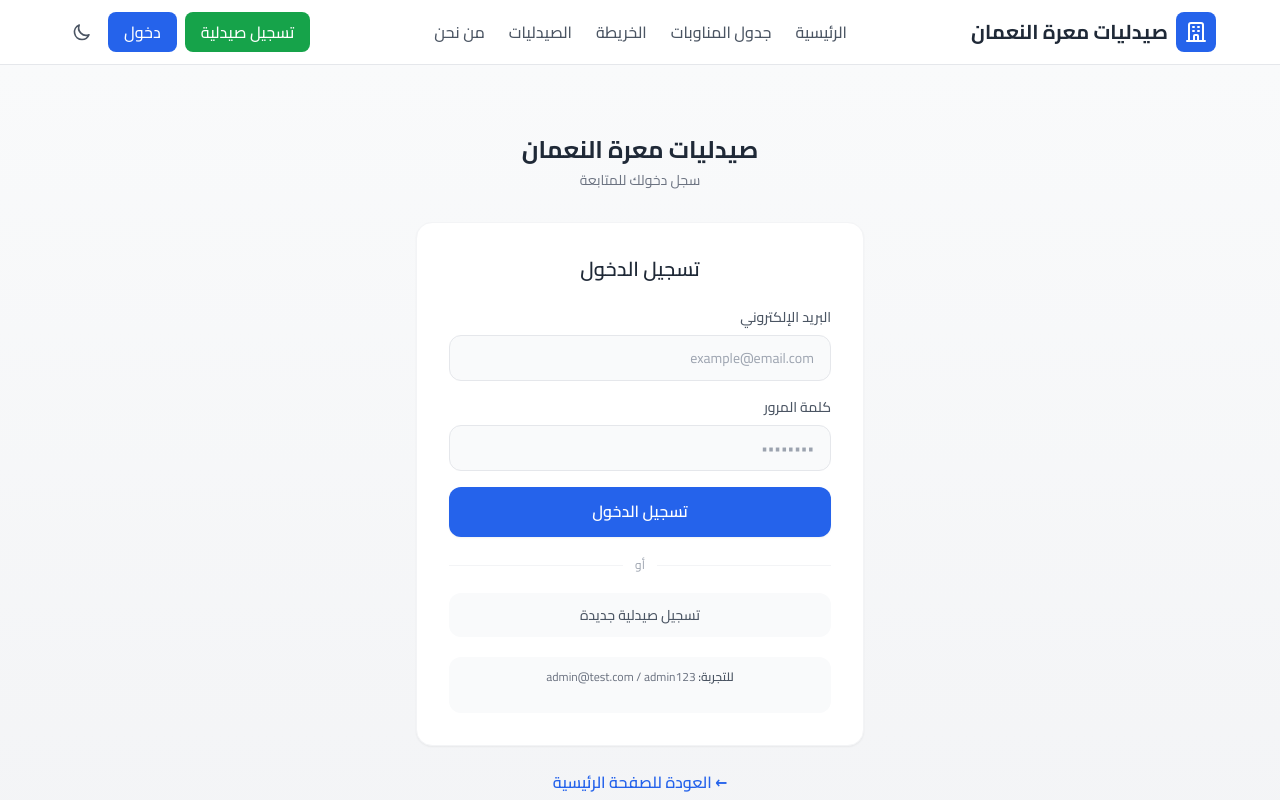
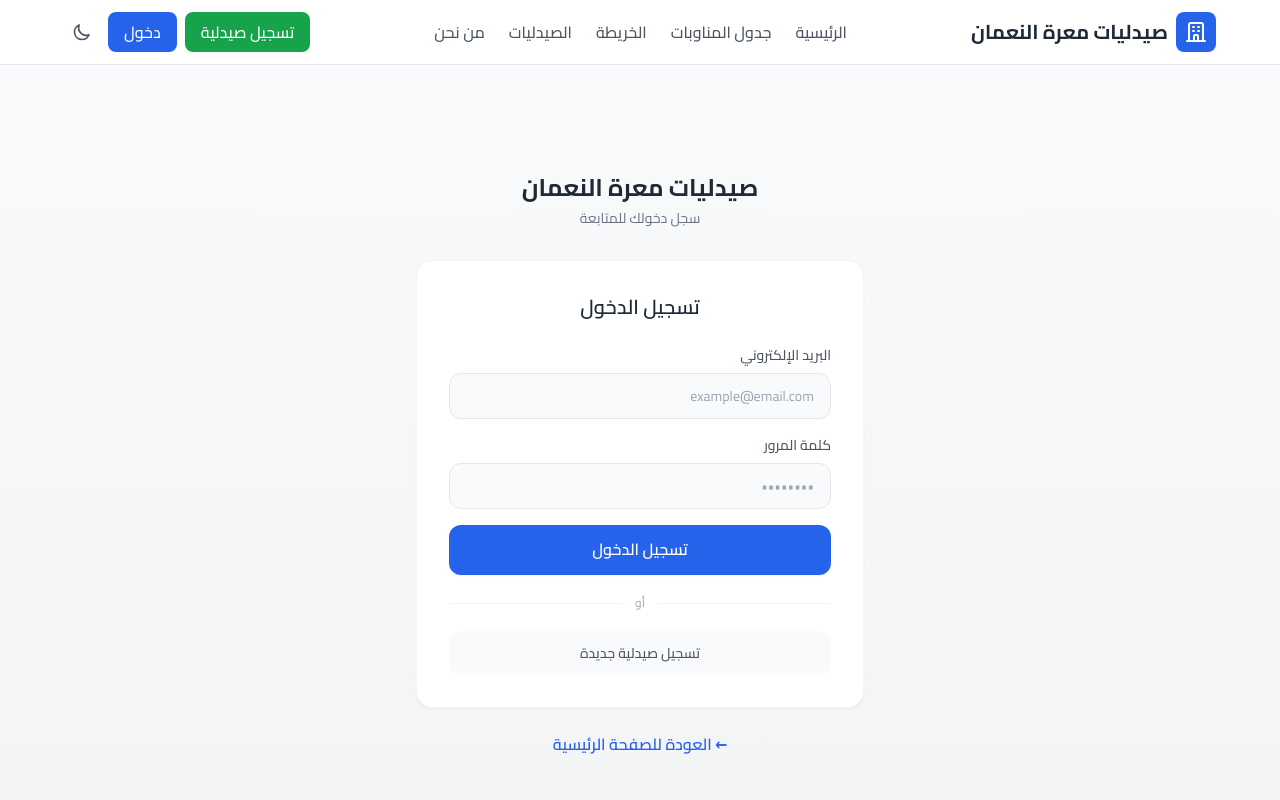
Before and after one commit to Ayham1najeb/pharmacy, a React (Vite) app in the folder frontend/: page /login in a window 1280 px wide. Shown: the top 800 px of the page. Built offline with nearby package versions, Linux system fonts and the light colour scheme; no server answers.

Commit message:
Remove test credentials from login page

```diff
--- a/frontend/src/pages/admin/Login.jsx
+++ b/frontend/src/pages/admin/Login.jsx
@@ -137,13 +137,7 @@ const Login = () => {
                         تسجيل صيدلية جديدة
                     </Link>
 
-                    {/* Demo Credentials */}
-                    <div className="mt-5 p-3 bg-gray-50 rounded-xl">
-                        <p className="text-xs text-center text-gray-500">
-                            <span className="font-semibold text-gray-600">للتجربة:</span>{' '}
-                            admin@test.com / admin123
-                        </p>
-                    </div>
+
                 </div>
 
                 {/* Back to Home */}
```
